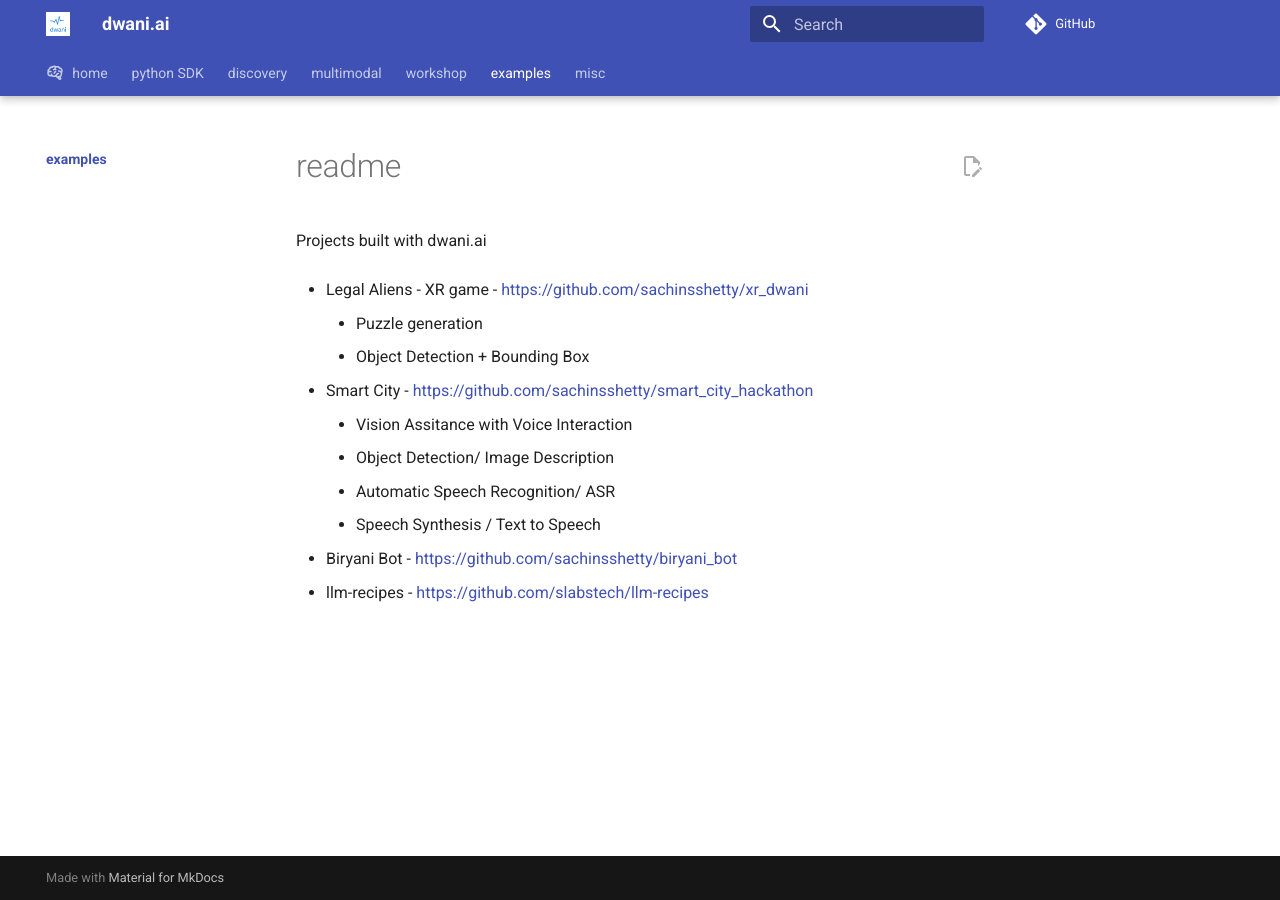
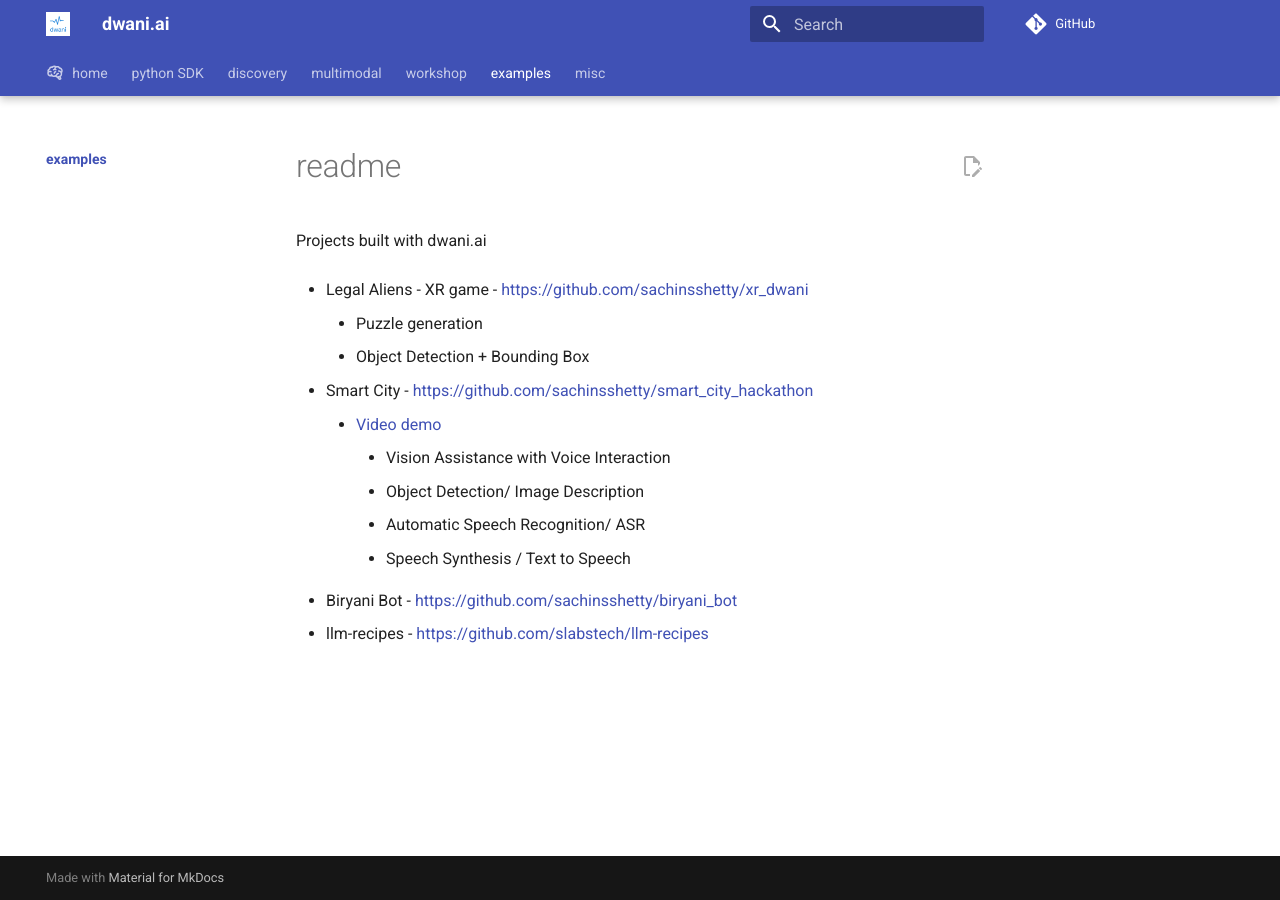
Before and after one commit to dwani-ai/docs, an MkDocs documentation site: the page built from docs/examples/index.md, in a window 1280 px wide. Built offline with MkDocs 1.6.1 and Material for MkDocs 9.7.7, drawn with Linux system fonts in a browser that asks for light colours; comment, search, counter and statistics services are not loaded.

Commit message:
Add-YT video

```diff
--- a/docs/examples/index.md
+++ b/docs/examples/index.md
@@ -5,10 +5,11 @@ Projects built with dwani.ai
     - Object Detection + Bounding Box
 
 - Smart City - [https://github.com/sachinsshetty/smart_city_hackathon](https://github.com/sachinsshetty/smart_city_hackathon)
-    - Vision Assitance with Voice Interaction
-    - Object Detection/ Image Description
-    - Automatic Speech Recognition/ ASR
-    - Speech Synthesis / Text to Speech
+    - [Video demo](https://youtu.be/mzc9N4tSgcU)
+        - Vision Assistance with Voice Interaction
+        - Object Detection/ Image Description
+        - Automatic Speech Recognition/ ASR
+        - Speech Synthesis / Text to Speech
 
 - Biryani Bot - [https://github.com/sachinsshetty/biryani_bot](https://github.com/sachinsshetty/biryani_bot)
 
```
